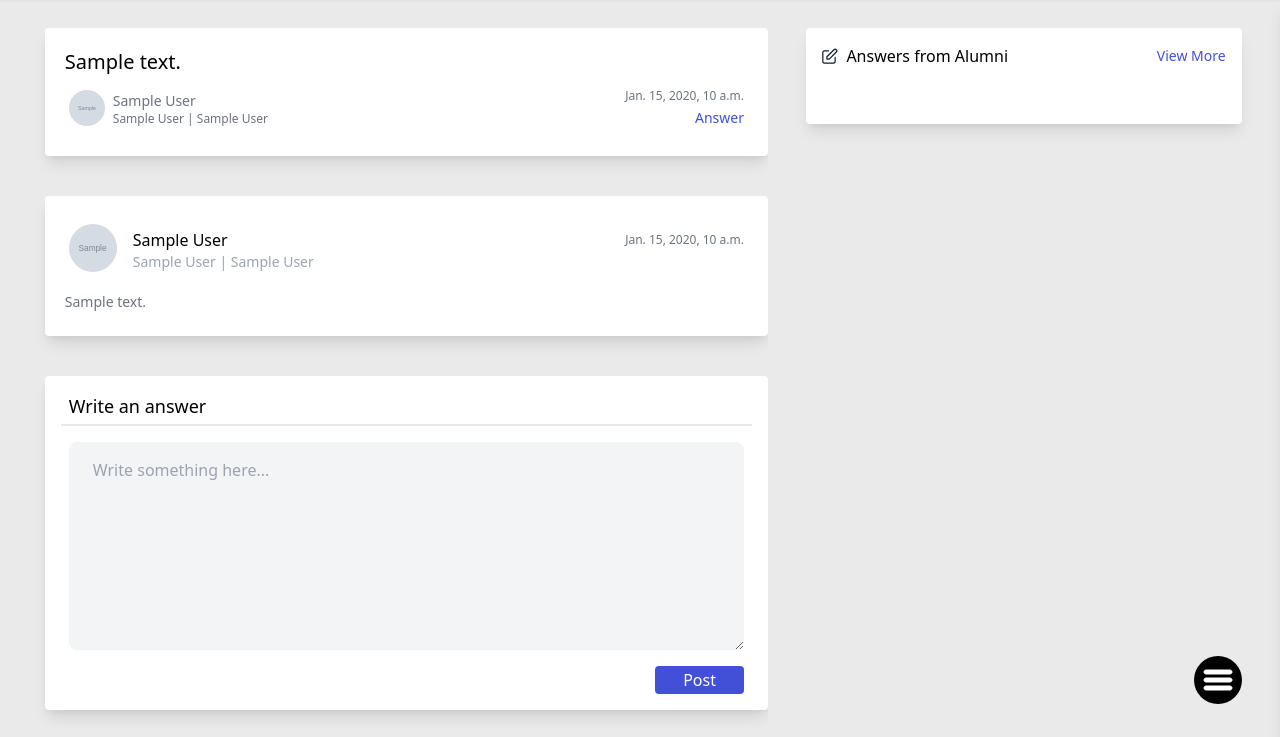
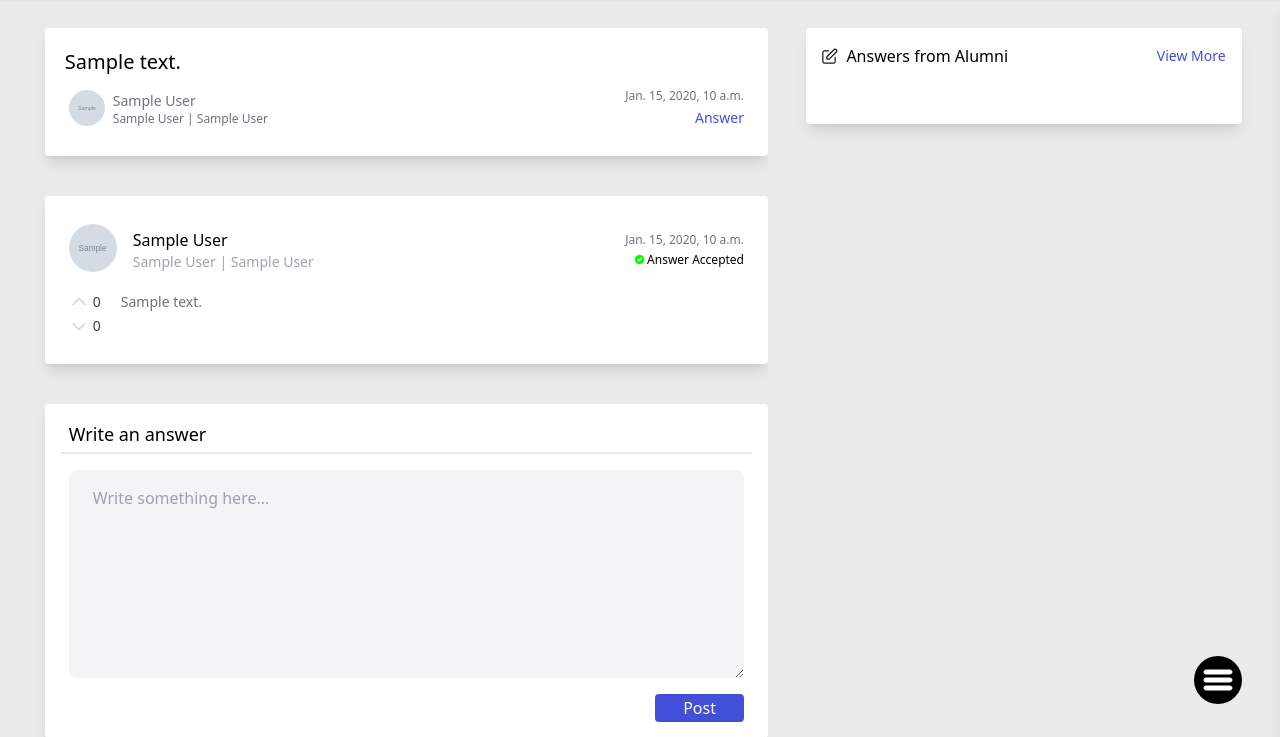
Before and after one commit to arjundey01/AlumniPortal, a Django app: page /faq/1/ in a window 1280 px wide. Shown: the part 72-809 px from the top of the page. Run offline with Django 3.2, Linux system fonts and the light colour scheme; tables that the repository leaves empty hold one stand-in row (values such as "Sample post"); grey boxes marked "Sample" are stand-in pictures.

Commit message:
created UI for Upvotes, Downvotes and accepting the answers

```diff
--- a/faq/templates/question_detail.html
+++ b/faq/templates/question_detail.html
@@ -37,9 +37,43 @@
           </p>
         </div>
       </div>
-      <p class="text-xs font-light text-gray-500 mt-2">{{ans.posted_on}}</p>
+      <div class="flex flex-col">
+        <p class="text-xs font-light text-gray-500 mt-2">{{ans.posted_on}}</p>
+        {% if ans.accepted %}
+        <div class="flex flex-row mt-1 justify-end">
+          <svg width="15" height="15" xmlns="http://www.w3.org/2000/svg" fill="#00FF00" viewBox="0 0 24 24">
+            <path stroke="#FFFFFF" stroke-linecap="round" stroke-linejoin="round" stroke-width="2" d="M9 12l2 2 4-4M7.835 4.697a3.42 3.42 0 001.946-.806 3.42 3.42 0 014.438 0 3.42 3.42 0 001.946.806 3.42 3.42 0 013.138 3.138 3.42 3.42 0 00.806 1.946 3.42 3.42 0 010 4.438 3.42 3.42 0 00-.806 1.946 3.42 3.42 0 01-3.138 3.138 3.42 3.42 0 00-1.946.806 3.42 3.42 0 01-4.438 0 3.42 3.42 0 00-1.946-.806 3.42 3.42 0 01-3.138-3.138 3.42 3.42 0 00-.806-1.946 3.42 3.42 0 010-4.438 3.42 3.42 0 00.806-1.946 3.42 3.42 0 013.138-3.138z" />
+          </svg>
+          <p class="text-xs font-light">Answer Accepted</p>
+        </div>
+        {% endif %}
+      </div>
     </div>
-    <div class="">
+    <div class="flex flex-row">
+      <div class="flex flex-col my-2 mx-3">
+        <div class="flex flex-row mb-1">
+          <svg width="20" height="20" xmlns="http://www.w3.org/2000/svg" class="close-overlay cursor-pointer" fill="none" viewBox="0 0 24 24">
+            <path opacity="0.8" stroke-linecap="round" stroke="#CCCCCC" stroke-linejoin="round" stroke-width="2" d="M5 15l7-7 7 7" />
+          </svg>
+          <p class="ml-1 text-sm text-gray-700 align-center">0</p>
+        </div>
+        <div class="flex flex-row mb-1">
+          <svg width="20" height="20" xmlns="http://www.w3.org/2000/svg" class="close-overlay cursor-pointer" fill="none" viewBox="0 0 24 24">
+            <path opacity="0.8" stroke-linecap="round" stroke="#CCCCCC" stroke-linejoin="round" stroke-width="2" d="M19 9l-7 7-7-7" />
+          </svg>
+          <p class="ml-1 text-sm text-gray-700 align-center">0</p>
+        </div>
+        {% if request.user.account == ans.question.author %}
+        {% if not ans.accepted %}
+        <div class="flex flex-row mb-1">
+          <svg width="20" height="20" xmlns="http://www.w3.org/2000/svg" class="close-overlay cursor-pointer" fill="none" viewBox="0 0 24 24">
+            <path opacity="0.5" stroke-linecap="round" stroke="#00FF00" stroke-linejoin="round" stroke-width="2" d="M5 13l4 4L19 7" />
+          </svg>
+          <p class="ml-1 text-sm text-gray-700 align-center">Ok</p>
+        </div>
+        {% endif %}
+        {% endif %}
+      </div>
       <p class="ans-content text-sm text-gray-500 m-2">
         {{ans.content}}
       </p>
```
